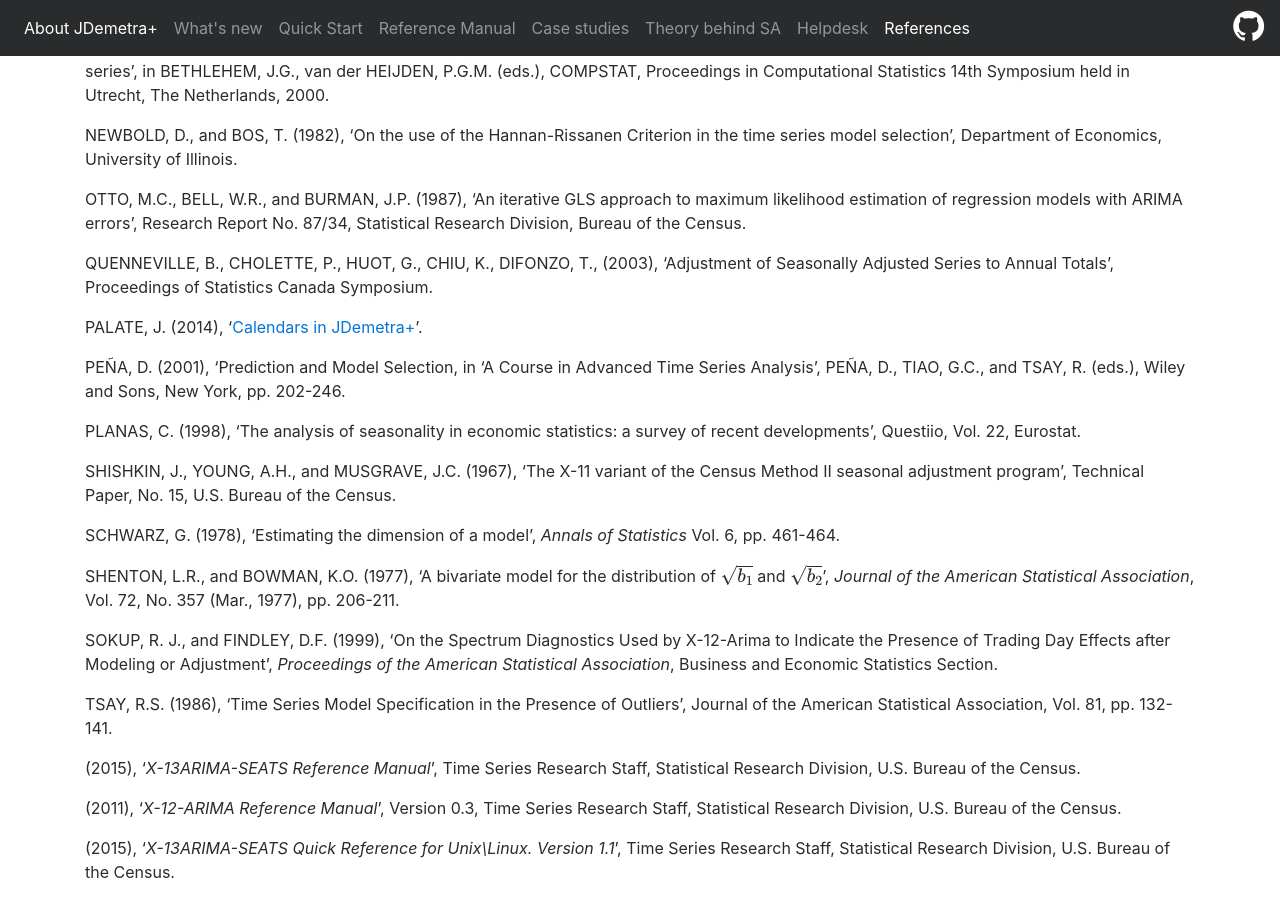
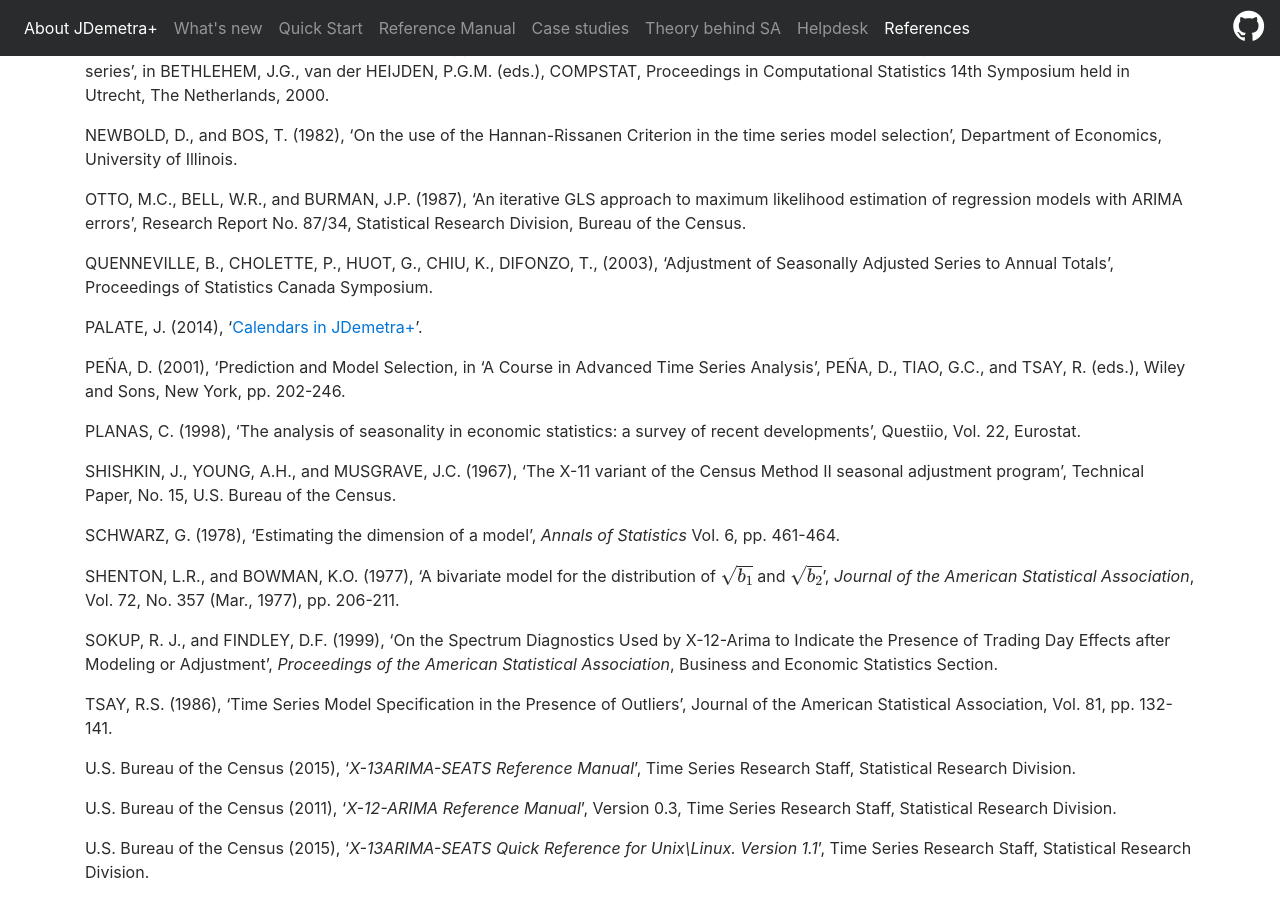
Before and after one commit to SylwiaGrudkowska/JDemetra-documentation, a Jekyll site: the page built from pages/references/index.md, in a window 1280 px wide and 900 px high, scrolled down 4192 px. Built offline with Jekyll 4.4.1, drawn with Linux system fonts in a browser that asks for light colours; nearby versions of some CDN libraries; formulas are drawn with MathJax 3; some of the changed text lies outside the part shown.

```diff
--- a/pages/references/index.md
+++ b/pages/references/index.md
@@ -301,7 +301,7 @@ QUENNEVILLE, B., CHOLETTE, P., HUOT, G., CHIU, K., DIFONZO, T., (2003),
 'Adjustment of Seasonally Adjusted Series to Annual Totals', Proceedings
 of Statistics Canada Symposium.
 
-PALATE, J. (2014), '[Calendars in JDemetra+](www.cros-portal.eu)'.
+PALATE, J. (2014), '[Calendars in JDemetra+](https://ec.europa.eu/eurostat/cros/content/calendar-regressors-jd_en)'.
 
 PEÑA, D. (2001), 'Prediction and Model Selection, in 'A Course in
 Advanced Time Series Analysis', PEÑA, D., TIAO, G.C., and TSAY, R.
@@ -330,14 +330,11 @@ Association*, Business and Economic Statistics Section.
 TSAY, R.S. (1986), 'Time Series Model Specification in the Presence of
 Outliers', Journal of the American Statistical Association, Vol. 81, pp. 132-141.
 
-(2015), '*X-13ARIMA-SEATS Reference Manual*', Time Series Research
-Staff, Statistical Research Division, U.S. Bureau of the Census.
+U.S. Bureau of the Census (2015), '*X-13ARIMA-SEATS Reference Manual*', Time Series Research
+Staff, Statistical Research Division.
 
+U.S. Bureau of the Census (2011), '*X-12-ARIMA Reference Manual*', Version 0.3, Time Series
+Research Staff, Statistical Research Division.
 
-(2011), '*X-12-ARIMA Reference Manual*', Version 0.3, Time Series
-Research Staff, Statistical Research Division, U.S. Bureau of the
-Census.
-
-(2015), '*X-13ARIMA-SEATS Quick Reference for Unix\\Linux. Version
-1.1*', Time Series Research Staff, Statistical Research Division, U.S.
-Bureau of the Census.
+U.S. Bureau of the Census (2015), '*X-13ARIMA-SEATS Quick Reference for Unix\\Linux. Version
+1.1*', Time Series Research Staff, Statistical Research Division.
```
Also changed, not shown: other parts of pages/references/index.md (+1 -1 lines).
